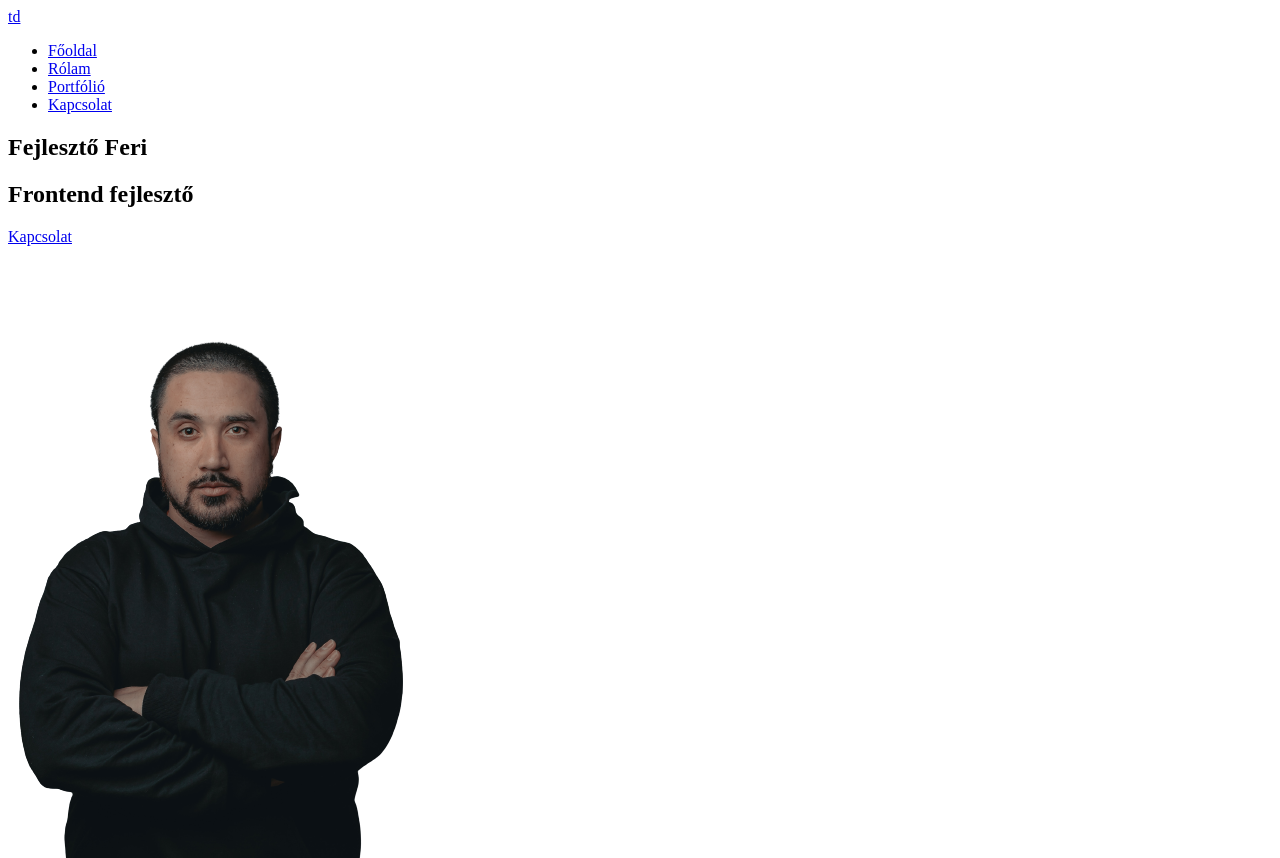
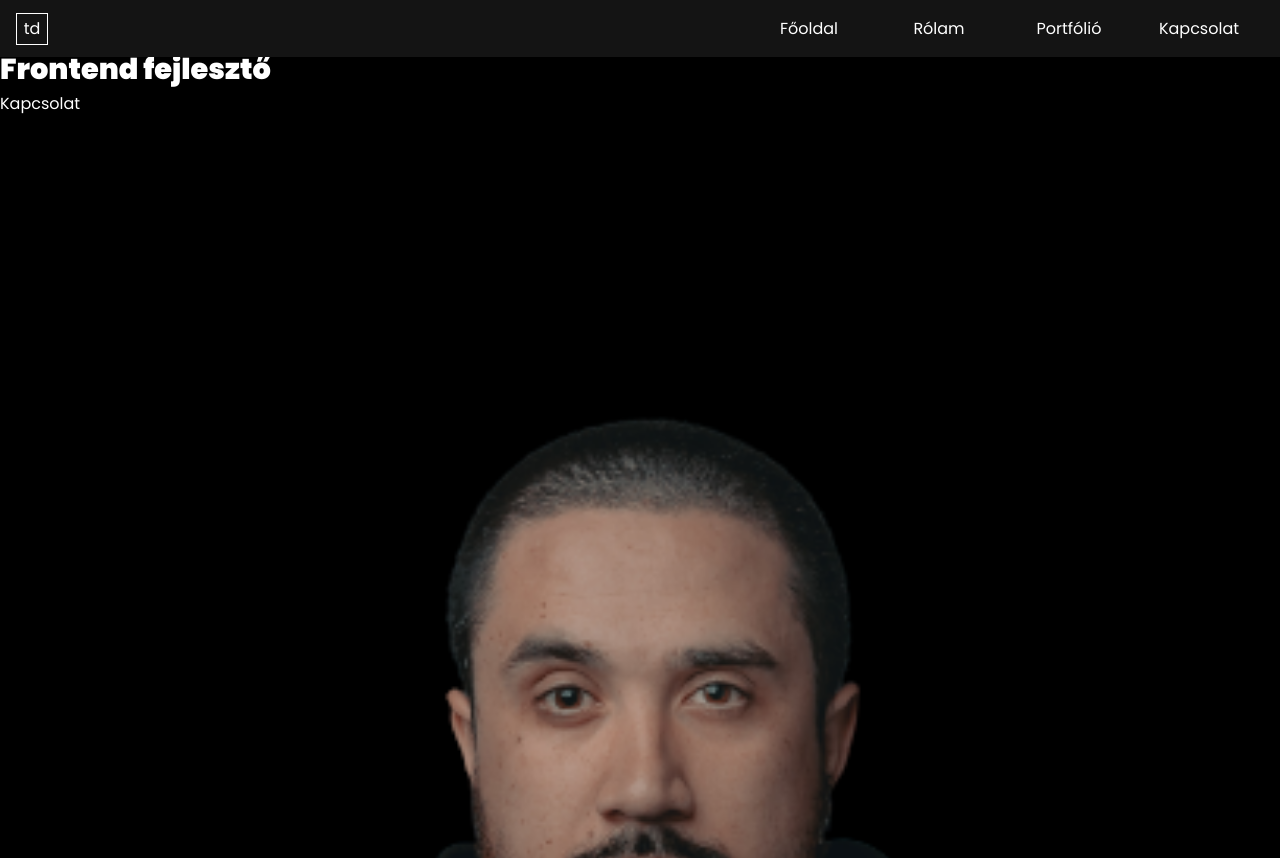
Before and after one commit to gerry9009/PK-portfolio-feb, a plain HTML site: page index.html in a window 1280 px wide. Shown: the top 858 px of the page. Drawn offline with Linux system fonts and the light colour scheme.

Commit message:
Created based stlye and header style

```diff
--- a/index.html
+++ b/index.html
@@ -19,17 +19,37 @@
       crossorigin="anonymous"
       referrerpolicy="no-referrer"
     />
+
+    <!-- Google fonts -->
+    <link rel="preconnect" href="https://fonts.googleapis.com" />
+    <link rel="preconnect" href="https://fonts.gstatic.com" crossorigin />
+    <link
+      href="https://fonts.googleapis.com/css2?family=Poppins:ital,wght@0,100;0,300;0,400;0,500;0,900;1,700&display=swap"
+      rel="stylesheet"
+    />
+    <!-- Styles -->
+    <link rel="stylesheet" href="./styles/base.css" />
+    <link rel="stylesheet" href="./styles/header.css" />
   </head>
   <body>
     <!--    HEADER  -->
     <header>
-      <a href="#fooldal" class="logo">td</a>
-      <nav>
-        <ul>
-          <li><a href="#fooldal">Főoldal</a></li>
-          <li><a href="#rolam">Rólam</a></li>
-          <li><a href="#portfolio">Portfólió</a></li>
-          <li><a href="#kapcsolat">Kapcsolat</a></li>
+      <a href="#fooldal" class="header-logo">td</a>
+      <nav class="header-navigacio">
+        <!--  checkbox  -->
+        <input type="checkbox" id="header-checkbox" class="header-checkbox" />
+
+        <label for="header-checkbox" class="header-label">
+          <span class="checkbox-gomb">
+            <span class="checkbox-vonal"></span>
+          </span>
+        </label>
+
+        <ul class="header-kontener">
+          <li><a class="header-elem" href="#fooldal">Főoldal</a></li>
+          <li><a class="header-elem" href="#rolam">Rólam</a></li>
+          <li><a class="header-elem" href="#portfolio">Portfólió</a></li>
+          <li><a class="header-elem" href="#kapcsolat">Kapcsolat</a></li>
         </ul>
       </nav>
     </header>
@@ -68,6 +88,7 @@
 
       <!--    Portfólió     -->
       <section id="portfolio" class="portfolio">
+        <h2>Portfólió</h2>
         <div class="kontener">
           <img src="./assets/project.jpeg" alt="Szuper weboldal" />
           <p>
@@ -108,6 +129,7 @@
 
       <!--    Kapcsolat     -->
       <section id="kapcsolat" class="kapcsolat">
+        <h2>Kapcsolat</h2>
         <form class="form" action="">
           <input type="text" name="nev" id="nev" placeholder="Név" />
           <input type="email" name="email" id="email" placeholder="Email" />
--- /dev/null
+++ b/styles/base.css
@@ -0,0 +1,48 @@
+:root {
+  --primary-color: rgb(20, 20, 20);
+  --second-color: rgb(194, 28, 28);
+  --black-color: rgb(0, 0, 0);
+  --white-color: rgb(255, 255, 255);
+}
+
+html {
+  scroll-behavior: smooth;
+}
+
+* {
+  margin: 0;
+  padding: 0;
+  box-sizing: border-box;
+  font-family: "Poppins", sans-serif;
+}
+
+ul {
+  list-style: none;
+}
+
+a {
+  text-decoration: none;
+  cursor: pointer;
+  color: var(--white-color);
+}
+
+body {
+  background: var(--black-color);
+  color: var(--white-color);
+}
+
+h1 {
+  font-size: 2rem;
+}
+
+h2 {
+  font-size: 1.8rem;
+}
+
+h3 {
+  font-size: 1.5rem;
+}
+
+img {
+  width: 100%;
+}
--- /dev/null
+++ b/styles/header.css
@@ -0,0 +1,130 @@
+header {
+  position: fixed;
+  display: flex;
+  justify-content: space-between;
+  align-items: center;
+  background: var(--primary-color);
+  padding: 1rem;
+  width: 100%;
+  height: 8vh;
+  z-index: 10;
+}
+
+.header-logo {
+  height: 32px;
+  width: 32px;
+  display: flex;
+  align-items: center;
+  justify-content: center;
+  border: 1px solid var(--white-color);
+  transition: all 0.6s ease-in-out;
+}
+
+.header-logo:hover {
+  color: var(--second-color);
+  border: 1px solid var(--second-color);
+}
+
+.header-checkbox {
+  display: none;
+}
+
+.header-label {
+  width: 30px;
+  display: block;
+  cursor: pointer;
+}
+
+.checkbox-gomb {
+  display: flex;
+  flex-direction: column;
+}
+
+.checkbox-gomb::after,
+.checkbox-gomb::before,
+.checkbox-vonal {
+  content: "";
+  width: 100%;
+  height: 2px;
+  background: var(--white-color);
+  margin: 3px 0;
+  transition: all 0.6s ease-out;
+}
+
+.header-label:hover .checkbox-vonal {
+  transform: scaleX(0.8);
+}
+
+.header-label:hover .checkbox-gomb::after,
+.header-label:hover .checkbox-gomb::before {
+  transform: scaleX(0.6);
+}
+
+.header-kontener {
+  position: absolute;
+  background: var(--primary-color);
+  top: 8vh;
+  width: 100vw;
+  height: 92vh;
+  left: 100vw;
+  flex-direction: column;
+  transition: all 0.6s ease;
+  z-index: 1;
+  /*transform: translate(100vw);*/
+}
+
+/* tilde karakter -> utód, testvér kombinátor  */
+.header-checkbox:checked ~ .header-kontener {
+  left: 0;
+  /*transform: translate(0);*/
+}
+
+.header-kontener {
+  display: flex;
+  justify-content: space-around;
+}
+
+.header-elem {
+  display: block;
+  width: 100vw;
+  text-align: center;
+  transition: all 0.6s ease;
+  padding: 1rem;
+}
+
+.header-elem:hover {
+  background: rgba(255, 255, 255, 0.6);
+}
+
+@media (min-width: 576px) {
+}
+@media (min-width: 768px) {
+  header {
+    padding: 0 1rem;
+    height: auto;
+  }
+  .header-label {
+    display: none;
+  }
+
+  .header-kontener {
+    position: static;
+    flex-direction: row;
+    justify-content: center;
+    height: auto;
+    width: auto;
+    /*transform: translate(0);*/
+    transition: auto;
+  }
+
+  .header-elem {
+    width: auto;
+    min-width: 130px;
+  }
+}
+@media (min-width: 992px) {
+}
+@media (min-width: 1200px) {
+}
+@media (min-width: 1400px) {
+}
```
Also changed, not shown: Boxmodell-detail.png (added), 1 other file.
